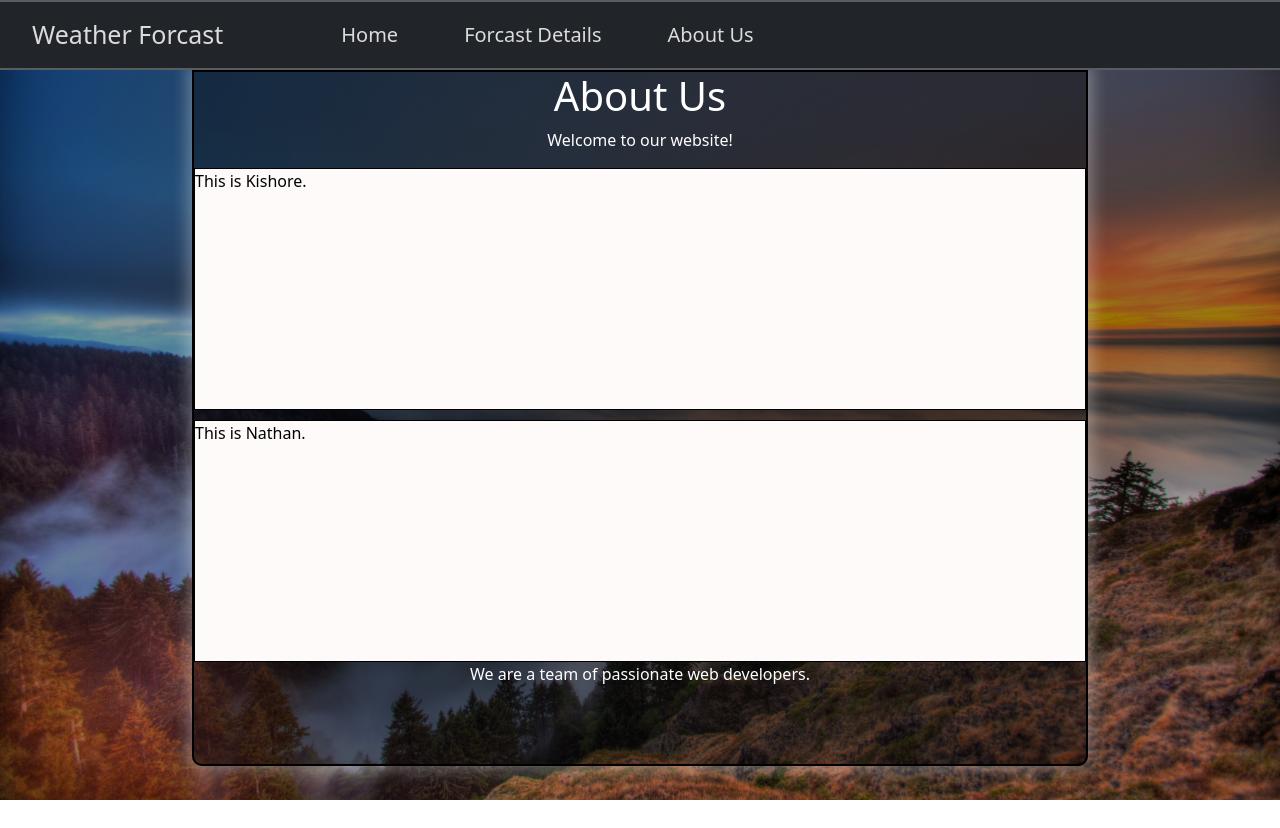
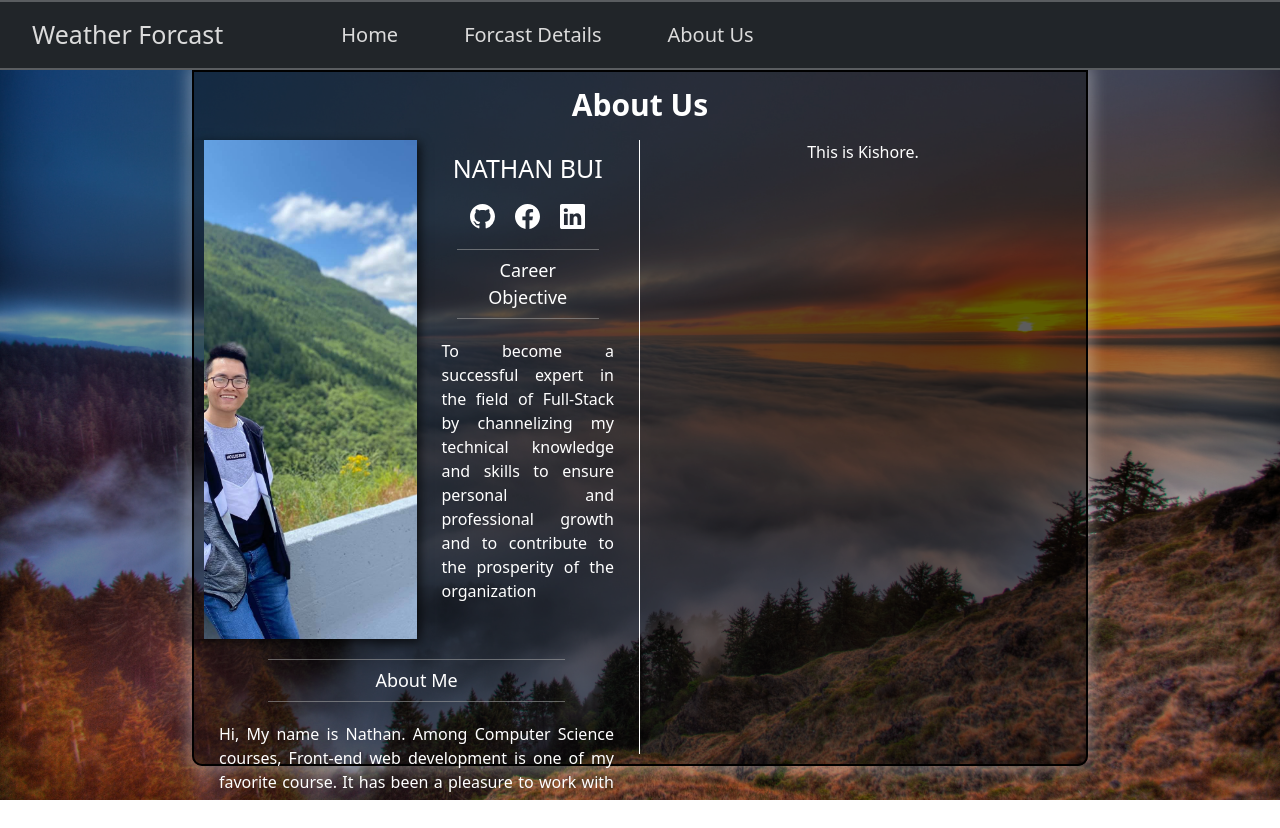
Before and after one commit to huutribui/CS430-530P-project, a React (Create React App) app: page /aboutUs in a window 1280 px wide. Before the commit the page ends 800 px from the top, so only its background shows below. Built offline with nearby package versions, Linux system fonts and the light colour scheme.

Commit message:
Finished implementation for About Us Nathan section

```diff
--- a/src/pages/AboutUs.css
+++ b/src/pages/AboutUs.css
@@ -1,11 +1,90 @@
-.aboutcontainer {
-  box-sizing: content-box;
-  text-align: left;
-  height: 30vh;
-  border: 0.5px solid black;
-  margin-top: 10px;
-  background-color: snow;
+.aboutUs {
+	height: 100%;
+	display: flex;
+	flex-direction: column;
+	justify-content: center;
+	padding-bottom: 10px;
 }
-.aboutcontainer p {
-  color: black;
+
+.aboutUs .aboutUsTitle {
+	font-size: 30px;
+	height: 10%;
+	font-weight: 600;
+	text-align: center;
+	margin-top: 10px;
 }
+
+.aboutUsContent {
+	display: flex;
+	flex-direction: row;
+	justify-content: center;
+	height: 90%;
+}
+
+.aboutUs .aboutUsMember {
+	display: flex;
+	flex-direction: column;
+	width: 50%;
+	height: 100%;
+}
+
+.aboutUs .aboutUsMember:first-of-type {
+	border-right: 1px solid rgb(255, 255, 255);
+}
+
+.aboutUs .coverImg {
+	display: block;
+	max-width: 50%;
+	height: auto;
+	padding-left: 10px;
+	box-shadow: 3px 3px 10px #000000b2;
+	object-fit: cover;
+}
+
+.aboutUs .imageIconDisplay {
+	display: flex;
+	flex-direction: row;
+	justify-content: center;
+}
+
+.aboutUs .generalInformation {
+	text-align: center;
+	margin: auto;
+	padding: 10px;
+}
+
+.aboutUs .aboutMeText {
+	margin: 10px;
+}
+
+.aboutUs .aboutUsSubHeader {
+	border-top: 1px solid rgba(167, 167, 167, 0.548);
+	border-bottom: 1px solid rgba(167, 167, 167, 0.548);
+	padding: 7px;
+	width: 70%;
+	margin: 10px auto;
+	font-size: 18px;
+	font-weight: 500;
+}
+
+.aboutUs .aboutMeData {
+	text-align: justify;
+	padding: 10px 15px;
+}
+
+.aboutUs .aboutUsIcons {
+	margin-bottom: 20px;
+}
+.aboutUs .aboutUsIcons a {
+	margin: 0 10px;
+}
+
+.aboutUs .name {
+	font-size: 25px;
+	font-weight: 500;
+	margin-bottom: 15px;
+}
+
+.aboutUs .aboutMeLink {
+	cursor: pointer;
+}
--- a/src/pages/AboutUs.jsx
+++ b/src/pages/AboutUs.jsx
@@ -1,18 +1,121 @@
 import React from 'react';
 import './AboutUs.css';
-import './Aboutusbackgr.png';
+import NathanCoverImg from '../assets/nathancover.jpg';
+
+const NATHAN_FB_URL = 'https://www.facebook.com/tri.buihuu.7';
+const NATHAN_LINKEDIN_URL =
+	'https://www.linkedin.com/in/huu-tri-bui-736253224/';
+const NATHAN_GITHUB_URL = 'https://github.com/NathanBuiPDX';
+
 const AboutUs = () => {
+	const openFacebookLink = (event, url) => {
+		event.preventDefault();
+
+		window.open(url, '_blank', 'noopener, noreferrer');
+	};
+
+	const openGithubLink = (event, url) => {
+		event.preventDefault();
+		window.open(url, '_blank', 'noopener, noreferrer');
+	};
+
+	const openLinkedInLink = (event, url) => {
+		event.preventDefault();
+		console.log('event.target.id', event.target.id);
+		window.open(url, '_blank', 'noopener, noreferrer');
+	};
+
 	return (
-        <div>
-        <h1>About Us</h1>
-        <p>Welcome to our website!</p>
-        <div className="aboutcontainer">
+		<div className="aboutUs">
+			<div className="aboutUsTitle">About Us</div>
+			<div className="aboutUsContent">
+				<div className="aboutUsMember">
+					<div className="imageIconDisplay">
+						<img
+							src={NathanCoverImg}
+							className="coverImg"
+							alt="Nathan playing violin"
+						/>
+						<div className="generalInformation">
+							<div className="name">NATHAN BUI</div>
+							<div className="aboutUsIcons">
+								<a
+									className="aboutMeLink"
+									onClick={(event) => openGithubLink(event, NATHAN_GITHUB_URL)}
+									target="_blank"
+								>
+									<svg
+										xmlns="http://www.w3.org/2000/svg"
+										width="25"
+										height="25"
+										fill="white"
+										class="bi bi-github"
+										viewBox="0 0 16 16"
+										alt="GitHub icon"
+										id={NATHAN_GITHUB_URL}
+									>
+										<path d="M8 0C3.58 0 0 3.58 0 8c0 3.54 2.29 6.53 5.47 7.59.4.07.55-.17.55-.38 0-.19-.01-.82-.01-1.49-2.01.37-2.53-.49-2.69-.94-.09-.23-.48-.94-.82-1.13-.28-.15-.68-.52-.01-.53.63-.01 1.08.58 1.23.82.72 1.21 1.87.87 2.33.66.07-.52.28-.87.51-1.07-1.78-.2-3.64-.89-3.64-3.95 0-.87.31-1.59.82-2.15-.08-.2-.36-1.02.08-2.12 0 0 .67-.21 2.2.82.64-.18 1.32-.27 2-.27.68 0 1.36.09 2 .27 1.53-1.04 2.2-.82 2.2-.82.44 1.1.16 1.92.08 2.12.51.56.82 1.27.82 2.15 0 3.07-1.87 3.75-3.65 3.95.29.25.54.73.54 1.48 0 1.07-.01 1.93-.01 2.2 0 .21.15.46.55.38A8.012 8.012 0 0 0 16 8c0-4.42-3.58-8-8-8z" />
+									</svg>
+								</a>
+								<a
+									className="aboutMeLink"
+									onClick={(event) => openFacebookLink(event, NATHAN_FB_URL)}
+									target="_blank"
+								>
+									<svg
+										xmlns="http://www.w3.org/2000/svg"
+										width="25"
+										height="25"
+										fill="white"
+										class="bi bi-facebook"
+										viewBox="0 0 16 16"
+										alt="Facebook icon"
+									>
+										<path d="M16 8.049c0-4.446-3.582-8.05-8-8.05C3.58 0-.002 3.603-.002 8.05c0 4.017 2.926 7.347 6.75 7.951v-5.625h-2.03V8.05H6.75V6.275c0-2.017 1.195-3.131 3.022-3.131.876 0 1.791.157 1.791.157v1.98h-1.009c-.993 0-1.303.621-1.303 1.258v1.51h2.218l-.354 2.326H9.25V16c3.824-.604 6.75-3.934 6.75-7.951z" />
+									</svg>
+								</a>
+								<a
+									className="aboutMeLink"
+									onClick={(event) =>
+										openGithubLink(event, NATHAN_LINKEDIN_URL)
+									}
+									target="_blank"
+								>
+									<svg
+										xmlns="http://www.w3.org/2000/svg"
+										width="25"
+										height="25"
+										fill="white"
+										class="bi bi-linkedin"
+										viewBox="0 0 16 16"
+										alt="LinkedIn icon"
+									>
+										<path d="M0 1.146C0 .513.526 0 1.175 0h13.65C15.474 0 16 .513 16 1.146v13.708c0 .633-.526 1.146-1.175 1.146H1.175C.526 16 0 15.487 0 14.854V1.146zm4.943 12.248V6.169H2.542v7.225h2.401zm-1.2-8.212c.837 0 1.358-.554 1.358-1.248-.015-.709-.52-1.248-1.342-1.248-.822 0-1.359.54-1.359 1.248 0 .694.521 1.248 1.327 1.248h.016zm4.908 8.212V9.359c0-.216.016-.432.08-.586.173-.431.568-.878 1.232-.878.869 0 1.216.662 1.216 1.634v3.865h2.401V9.25c0-2.22-1.184-3.252-2.764-3.252-1.274 0-1.845.7-2.165 1.193v.025h-.016a5.54 5.54 0 0 1 .016-.025V6.169h-2.4c.03.678 0 7.225 0 7.225h2.4z" />
+									</svg>
+								</a>
+							</div>
+							<p className="aboutUsSubHeader">Career Objective</p>
+							<p className="aboutMeData">
+								To become a successful expert in the field of Full-Stack by
+								channelizing my technical knowledge and skills to ensure
+								personal and professional growth and to contribute to the
+								prosperity of the organization
+							</p>
+						</div>
+					</div>
+					<div className="aboutMeText">
+						<p className="aboutUsSubHeader">About Me</p>
+						<div className="aboutMeData">
+							Hi, My name is Nathan. Among Computer Science courses, Front-end
+							web development is one of my favorite course. It has been a
+							pleasure to work with all of you.
+						</div>
+					</div>
+				</div>
+				<div className="aboutUsMember">
 					<p>This is Kishore.</p>
 				</div>
-        <div className="aboutcontainer">
-         <p>This is Nathan.</p>
 			</div>
-        <p>We are a team of passionate web developers.</p>
 		</div>
 	);
 };
```
Also changed, not shown: src/assets/nathancover.jpg (added). Lines whose indentation alone changed are shown as unchanged.
